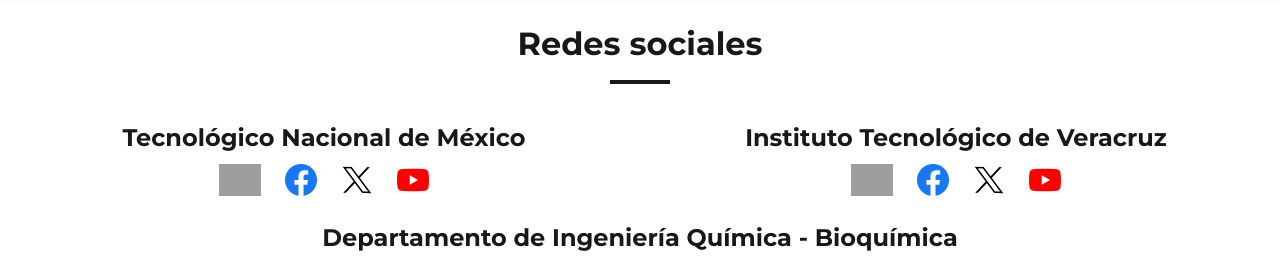
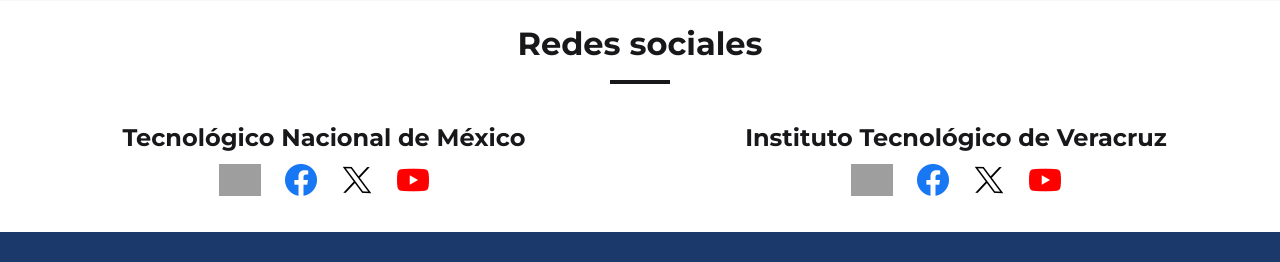
Before and after one commit to dddniela/Ingenieria-Quimica, a PHP site: page / in a window 1280 px wide. Shown: the part 4176-4438 px from the top of the page. Run offline with PHP 8.4, Linux system fonts and the light colour scheme; grey boxes are pictures that could not be loaded.

Commit message:
cambios 22-09-2023

```diff
--- a/src/View/inicio.php
+++ b/src/View/inicio.php
@@ -404,24 +404,5 @@
       </div>
     </div>
   </div>
-  <div class="row g-0">
-    <h4 class="sectionTitle  text-center font-bold">Departamento de Ingeniería Química - Bioquímica</h4>
-    <div class="d-flex flex-row justify-content-center">
-      <a class="mx-2" href="https://www.facebook.com/groups/itveringiq/" target="_blank"
-        style="text-decoration: none;">
-        <div class="d-flex flex-row justify-content-center">
-          <img class="img-fluid shadow-1-strong rounded mb-4 p-1" style="width: 40px" src="img/iconos/facebook.PNG"
-            alt="">
-        </div>
-      </a>
-      <a class="mx-2" href="https://www.youtube.com/channel/UC3-FcFXHHyqRLVAxbo3AM9A" target="_blank"
-          style="text-decoration: none;">
-          <div class="d-flex flex-row justify-content-center">
-            <img class="img-fluid shadow-1-strong rounded mb-4 p-1" style="height: 40px" src="img/iconos/youtube.PNG"
-              alt="">
-          </div>
-        </a>
-    </div>
-  </div>
 </section>
 <!-- Fin Área de redes sociales -->
--- a/src/View/perfilEgreso-vista.php
+++ b/src/View/perfilEgreso-vista.php
@@ -261,7 +261,7 @@ $objetivo = $seccion->getObjetivo();
     <div class="modal-dialog modal-lg modal-dialog-centered">
         <div class="modal-content bg-transparent text-white text-center">
             <img src="img/ITVER/escuela9.webp" alt="">
-            <p>Pasillo del Edificio F</p>
+            <p>Evento Nacional de Innovación Tecnológica </p>
         </div>
     </div>
 </div>
```
Also changed, not shown: src/View/conocenos-vista.php (+0 -16 lines), img/Docentes/usertecnm.webp (added), img/IBQ-IQ/capituladoIQ.webp, 1 other file.
